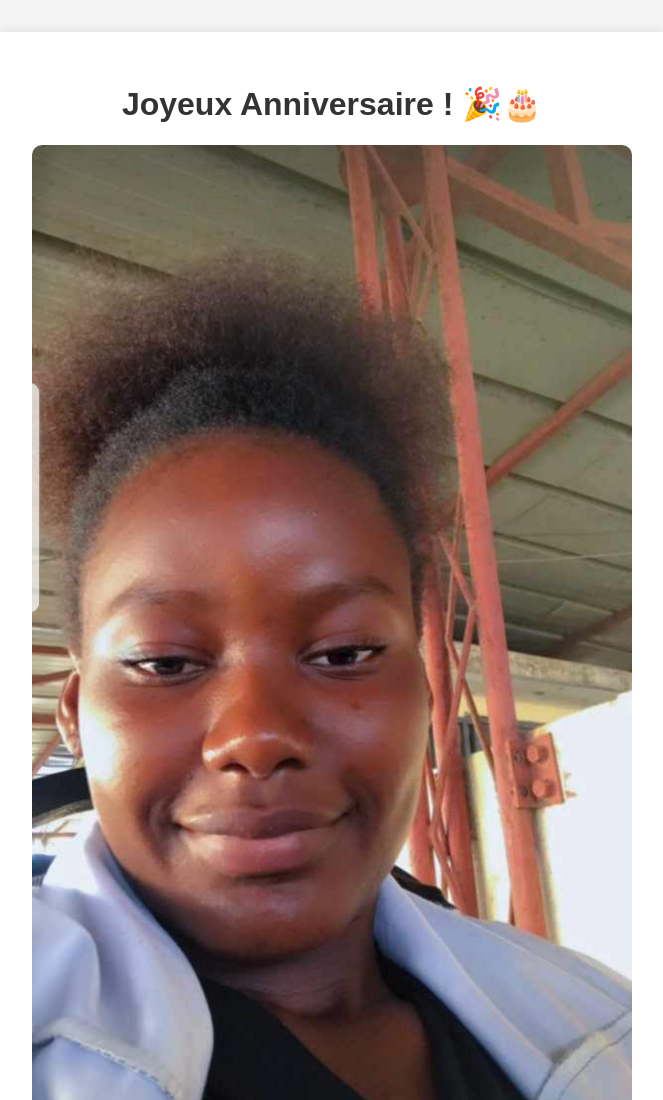
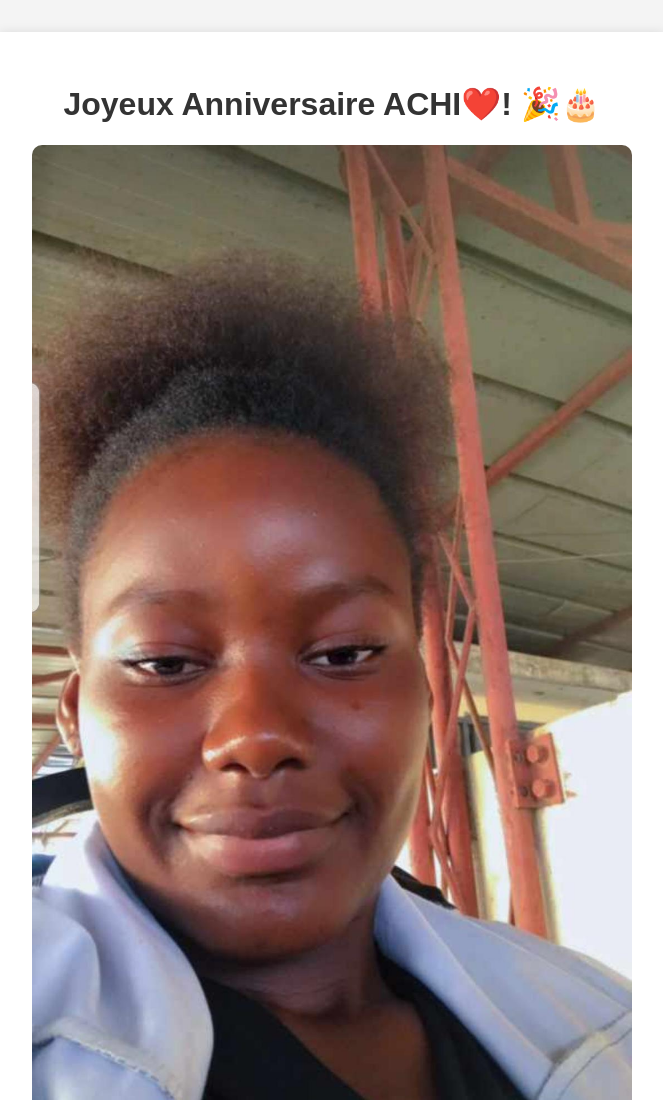
Before and after one commit to Ghostboy8/achi.git.io, a plain HTML site: page index.html in a window 1280 px wide. Shown: the top 1100 px of the page, without its empty margins (308-971 px from the left). Drawn offline with Linux system fonts and the light colour scheme.

Commit message:
Update index.html

```diff
--- a/index.html
+++ b/index.html
@@ -38,7 +38,7 @@
 </head>
 <body>
     <div class="container">
-        <h1>Joyeux Anniversaire ! 🎉🎂</h1>
+        <h1>Joyeux Anniversaire ACHI❤️! 🎉🎂</h1>
         <img src="achi.jpg" alt="Photo">
         <div class="message">
             <p>🎈 Ma chère Miss Pouyou, je tiens à m'excuser pour le retard de ce message, mais je ne pouvais pas manquer l'occasion de te souhaiter un merveilleux anniversaire. Que cette nouvelle année de ta vie t'apporte encore plus de bonheur, de réussite et de découvertes ! 🌟</p>
```
